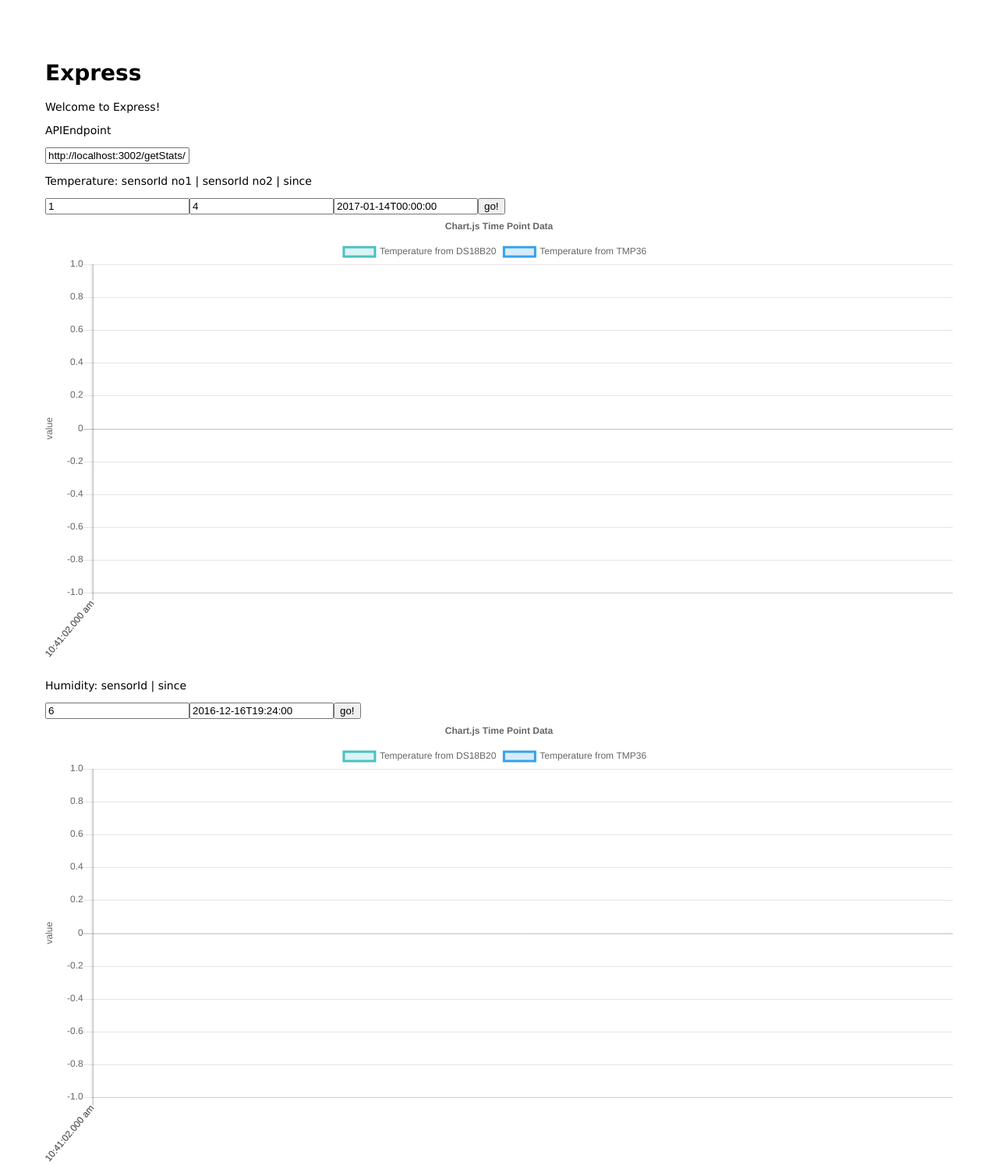
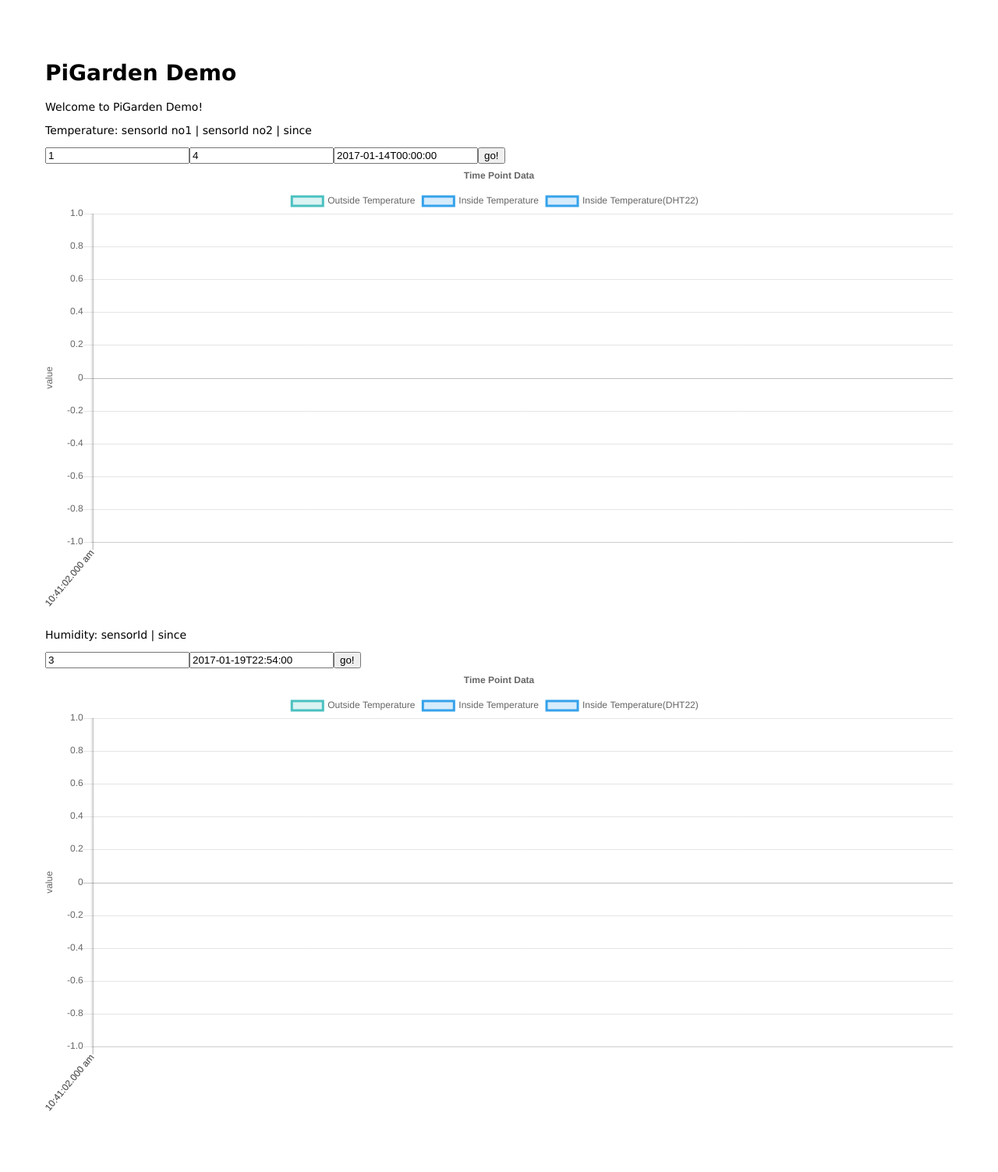
Before and after one commit to petre2dor/piGarden, a Node server app: page / in a window 1280 px wide. Shown: the top 1503 px of the page at 78% size. After the commit the page ends 1425 px from the top, so only its background shows below. Run offline with Node 20, Linux system fonts and the light colour scheme; some libraries are stand-ins or nearby versions.

Commit message:
:bug: fix requests paths

```diff
--- a/web/routes/index.js
+++ b/web/routes/index.js
@@ -10,14 +10,21 @@
 		type: 'line',
 		data: {
 			datasets: [{
-				label: 'Temperature from DS18B20',
+				label: 'Outside Temperature',
 				borderColor: 'rgb(75, 192, 192)',
 				fill: true,
 				backgroundColor: 'rgba(75, 192, 192, 0.2)',
 				data: data,
 			},
 			{
-				label: 'Temperature from TMP36',
+				label: 'Inside Temperature',
+				borderColor: 'rgb(54, 162, 235)',
+				fill: true,
+				backgroundColor: 'rgba(54, 162, 235, 0.2)',
+				data: data,
+			},
+			{
+				label: 'Inside Temperature(DHT22)',
 				borderColor: 'rgb(54, 162, 235)',
 				fill: true,
 				backgroundColor: 'rgba(54, 162, 235, 0.2)',
@@ -28,7 +35,7 @@
 			responsive: true,
 			title:{
 				display:true,
-				text:"Chart.js Time Point Data"
+				text:"Time Point Data"
 			},
 			scales: {
 				xAxes: [{
@@ -50,7 +57,7 @@
 			}
 		}
 	};
-	res.render('index', { title: 'Express', chartOptions: JSON.stringify(chartOptions) });
+	res.render('index', { title: 'PiGarden Demo', chartOptions: JSON.stringify(chartOptions) });
 });
 
 router.get('/getStats/:deviceId/:areaId/:type/:since', (req, res, next) => {
@@ -67,7 +74,6 @@
 	}
 
 	let ACRequest = new Request('localhost', 3003)
-	// let ACRequest = new Request('localhost', 3003)
 	ACRequest
     	.post('/graphql', {"query": `{
                               stats(
--- a/web/views/index.jade
+++ b/web/views/index.jade
@@ -3,10 +3,6 @@
 block content
     h1= title
     p Welcome to #{title}!
-
-    //- API location
-    p APIEndpoint
-    input(type="text", name="APIEndpoint", value="http://localhost:3002/getStats/")#APIEndpoint
 
     //- Temperature
     p Temperature: sensorId no1   |   sensorId no2   |   since
@@ -19,8 +15,8 @@
 
     //- Humidity
     p Humidity: sensorId   |   since
-    input(type="text", name="deviceId3", value="6")#deviceId3
-    input(type="text", name="since2", value="2016-12-16T19:24:00")#since2
+    input(type="text", name="deviceId3", value="3")#deviceId3
+    input(type="text", name="since2", value="2017-01-19T22:54:00")#since2
     button(onClick="goHum()")#go2 go!
 
     canvas#humChart
@@ -29,18 +25,22 @@
         var chartOptions1 = !{chartOptions};
         var ctx = document.getElementById("tempChart").getContext('2d');
         window.myLine1 = new Chart(ctx, chartOptions1);
-        var APIEndpoint = document.getElementById('APIEndpoint').value;
         goTemp = function(){
             var since1 = document.getElementById('since1').value;
             var deviceId1 = document.getElementById('deviceId1').value;
-            $.get(APIEndpoint+deviceId1+'/1/TEMPERATURE/'+since1, (data, status) => {
+            $.get('/getStats/'+deviceId1+'/1/TEMPERATURE/'+since1, (data, status) => {
                     chartOptions1.data.datasets[0].data = data.data;
                     window.myLine1.update();
             });
 
             var deviceId2 = document.getElementById('deviceId2').value;
-            $.get(APIEndpoint+deviceId2+'/2/TEMPERATURE/'+since1, (data, status) => {
+            $.get('/getStats/'+deviceId2+'/2/TEMPERATURE/'+since1, (data, status) => {
                     chartOptions1.data.datasets[1].data = data.data;
+                    window.myLine1.update();
+            });
+
+            $.get('/getStats/'+'3/2/TEMPERATURE/'+since1, (data, status) => {
+                    chartOptions1.data.datasets[2].data = data.data;
                     window.myLine1.update();
             });
         }
@@ -51,7 +51,7 @@
         goHum = function(){
             var since2 = document.getElementById('since2').value;
             var deviceId3 = document.getElementById('deviceId3').value;
-            $.get(APIEndpoint+deviceId3+'/1/HUMIDITY/'+since2, (data, status) => {
+            $.get('/getStats/'+deviceId3+'/1/HUMIDITY/'+since2, (data, status) => {
                     chartOptions2.data.datasets[0].data = data.data;
                     window.myLine2.update();
             });
```
